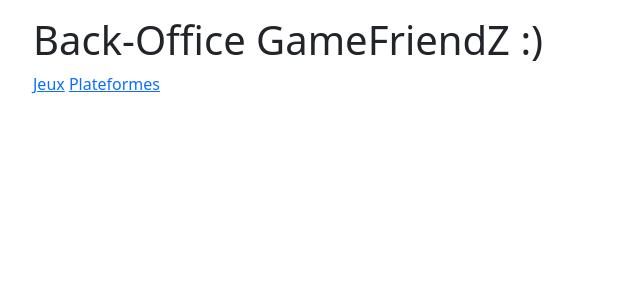
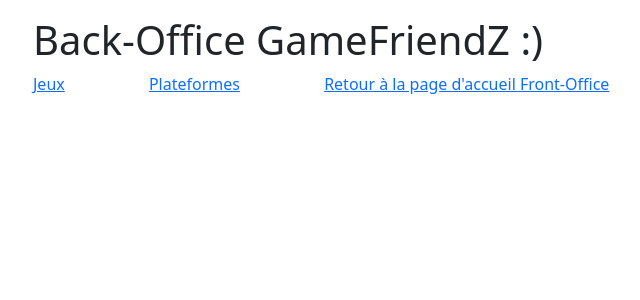
Before and after one commit to RandyVV/gamefriendz-back, a Symfony app: template templates/main/index.html.twig in a window 1280 px wide. Shown: the top 300 px of the page, without its empty margins (31-671 px from the left). Run offline with Twig, Linux system fonts and the light colour scheme; the template is opened without the code that fills it, so the values that code supplies are empty; some libraries are stand-ins or nearby versions.

Commit message:
modif backoffice templates

```diff
--- a/templates/base.html.twig
+++ b/templates/base.html.twig
@@ -22,6 +22,7 @@
             .table { padding: 0em 0.5em 0.5em 1em; }
             .links { margin: 0 auto; }
             .link { margin: 10em 5em; }
+            .LINK { margin-left: 5em; margin-top: 5em; }
             img { width: 400px; }
         </style>
 
--- a/templates/game/index.html.twig
+++ b/templates/game/index.html.twig
@@ -39,5 +39,5 @@
     </table>
 
     <a class="link" href="{{ path('app_backoffice_game_new') }}">Ajouter un jeu</a>
-    <a class="links" href="{{ path('app_backoffice_main') }}">Retour au menu</a>
+    <a class="LINK" href="{{ path('app_backoffice_main') }}">Retour au menu</a>
 {% endblock %}
--- a/templates/main/index.html.twig
+++ b/templates/main/index.html.twig
@@ -10,6 +10,7 @@
 <div class="x">
     <h1>Back-Office GameFriendZ :)</h1>
     <a class="links" href="{{ path('app_backoffice_game_index') }}">Jeux</a>
-    <a class="links" href="{{ path('app_backoffice_platform_index') }}">Plateformes</a>
+    <a class="LINK" href="{{ path('app_backoffice_platform_index') }}">Plateformes</a>
+    <a class="LINK" href="{{ path('app_backoffice_main') }}">Retour à la page d'accueil Front-Office</a>
 </div>
 {% endblock %}
--- a/templates/platform/index.html.twig
+++ b/templates/platform/index.html.twig
@@ -32,5 +32,5 @@
     </table>
 
     <a href="{{ path('app_backoffice_platform_new') }}">Ajouter une plateforme</a>
-    <a class="links" href="{{ path('app_backoffice_main') }}">Retour au menu</a>
+    <a class="LINK" href="{{ path('app_backoffice_main') }}">Retour au menu</a>
 {% endblock %}
--- a/templates/platform/show.html.twig
+++ b/templates/platform/show.html.twig
@@ -20,7 +20,8 @@
 
     <a href="{{ path('app_backoffice_platform_index') }}">Retour à la liste</a>
 
-    <a href="{{ path('app_backoffice_platform_edit', {'id': platform.id}) }}">Modifier</a>
+    <a class="LINK" href="{{ path('app_backoffice_platform_edit', {'id': platform.id}) }}">Modifier</a>
 
     {{ include('platform/_delete_form.html.twig') }}
+
 {% endblock %}
```
